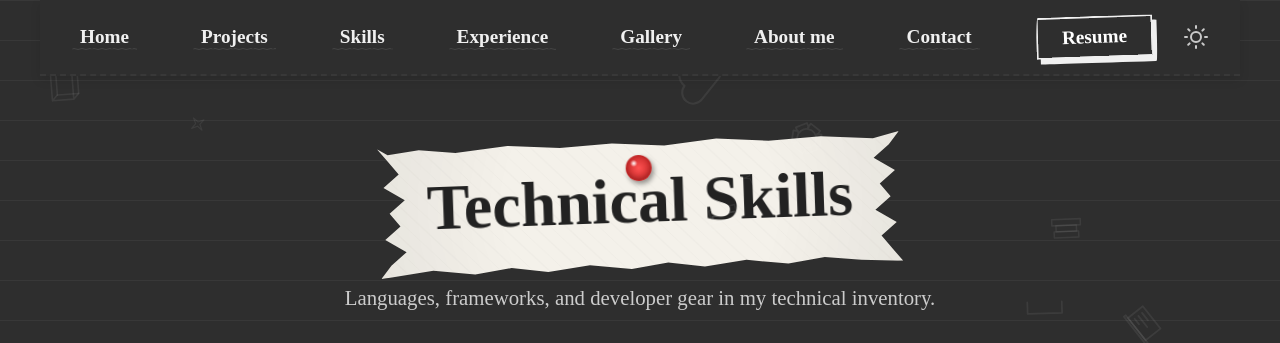
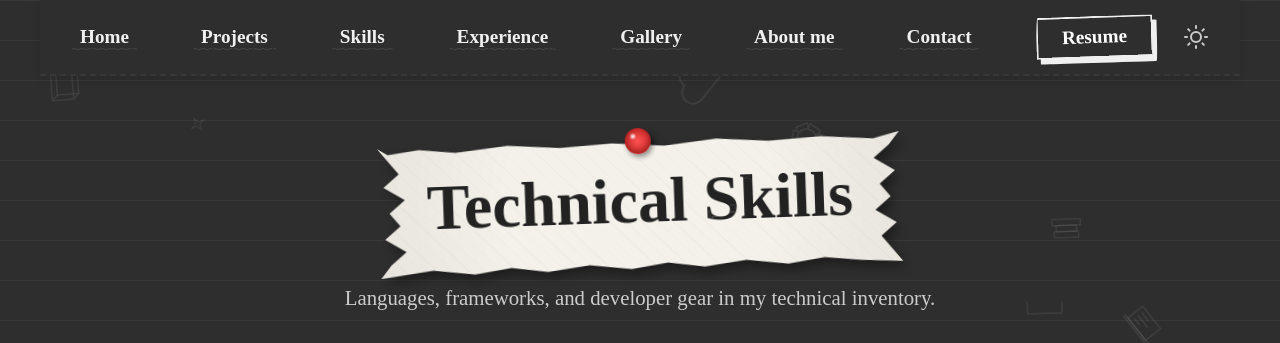
Before and after one commit to Geervan/portfolio, a Next.js app: page /skills in a window 1280 px wide. Shown: the top 343 px of the page. Built offline with nearby package versions, Linux system fonts and the light colour scheme.

Commit message:
i give up

```diff
--- a/src/app/globals.css
+++ b/src/app/globals.css
@@ -548,29 +548,39 @@ a {
 .pinned-paper {
   position: relative;
   display: inline-block;
-  /* Dirty/Aged Paper Background */
-  background-color: #f4f1ea;
-  background-image:
-    radial-gradient(circle at center, transparent 50%, rgba(0, 0, 0, 0.05) 100%),
-    repeating-linear-gradient(45deg, transparent, transparent 10px, rgba(0, 0, 0, 0.02) 10px, rgba(0, 0, 0, 0.02) 11px);
   color: #222;
   padding: 1.5rem 3rem 2rem 3rem;
   filter: drop-shadow(4px 6px 6px rgba(0, 0, 0, 0.4));
   transform: rotate(-2deg);
   margin-top: 1rem;
+}
+
+/* Wobbly Paper Background (Clipped separately to avoid cutting off pushpin) */
+.pinned-paper::before {
+  content: "";
+  position: absolute;
+  top: 0;
+  left: 0;
+  right: 0;
+  bottom: 0;
+  background-color: #f4f1ea;
+  background-image:
+    radial-gradient(circle at center, transparent 50%, rgba(0, 0, 0, 0.05) 100%),
+    repeating-linear-gradient(45deg, transparent, transparent 10px, rgba(0, 0, 0, 0.02) 10px, rgba(0, 0, 0, 0.02) 11px);
 
   /* Randomly Torn on ALL Sides */
   clip-path: polygon(2% 5%, 8% 2%, 15% 5%, 25% 1%, 35% 4%, 45% 2%, 55% 5%, 65% 1%, 75% 4%, 85% 2%, 95% 5%, 100% 0%,
       98% 10%, 95% 20%, 99% 30%, 96% 40%, 98% 50%, 95% 60%, 99% 70%, 96% 80%, 98% 90%, 100% 100%,
       92% 98%, 85% 95%, 78% 99%, 70% 95%, 62% 99%, 55% 95%, 48% 99%, 40% 95%, 32% 99%, 25% 95%, 18% 99%, 10% 95%, 2% 99%, 0% 100%,
       2% 90%, 5% 80%, 1% 70%, 4% 60%, 2% 50%, 5% 40%, 1% 30%, 4% 20%, 2% 10%, 0% 0%);
+  z-index: -1;
 }
 
 /* The Push Pin - Realistic Plastic Style */
 .pinned-paper::after {
   content: "";
   position: absolute;
-  top: 15px;
+  top: -12px; /* Positioned at the very top edge so it pins the paper */
   left: 50%;
   transform: translateX(-50%);
   width: 24px;
@@ -595,7 +605,7 @@ a {
 }
 
 /* Light Mode Override if needed (defaults are already light paper) */
-[data-theme="light"] .pinned-paper {
+[data-theme="light"] .pinned-paper::before {
   background-color: #fff;
   border-color: #ccc;
 }
@@ -646,6 +656,7 @@ a {
   .pinned-paper {
     padding: 0.8rem 1.5rem 1.2rem 1.5rem;
   }
+
 
   .sticky-stack {
     margin: 2rem auto;
```
